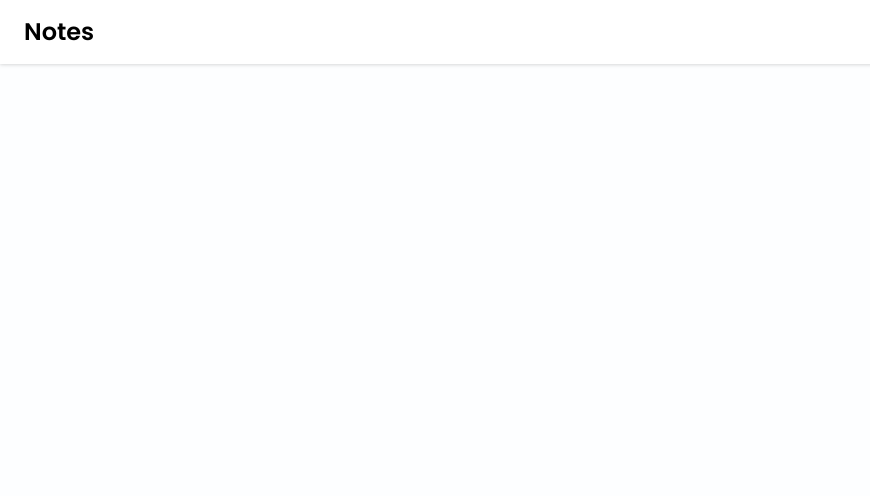
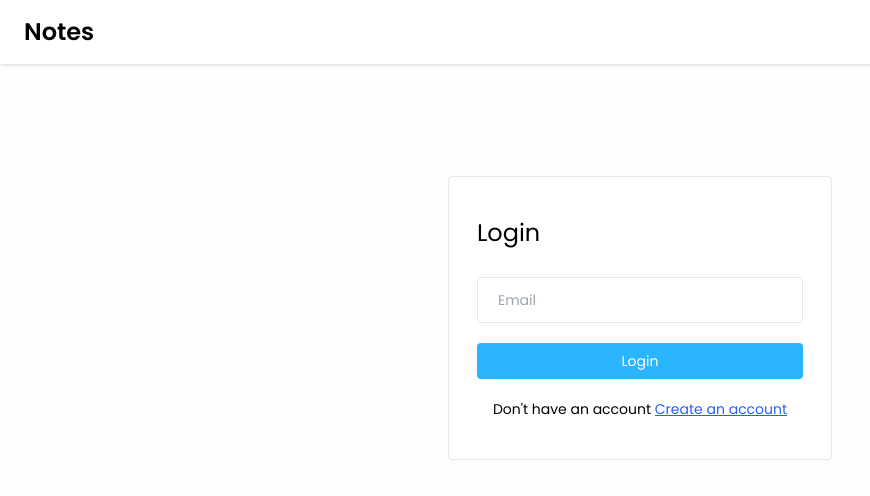
Before and after one commit to Akshansh029/NoteNest-app, a React (Vite) app in the folder client/notes-mern-app/: page /login in a window 1280 px wide. Shown: the top 496 px of the page, without its empty margins (0-870 px from the left). Built offline with nearby package versions, Linux system fonts and the light colour scheme.

Commit message:
Login page created

```diff
--- a/client/notes-mern-app/src/index.css
+++ b/client/notes-mern-app/src/index.css
@@ -16,3 +16,11 @@
 
 @layer components {
 }
+
+.input-box {
+  @apply w-full text-sm bg-transparent border-[1.5px] px-5 py-3 rounded mb-4 outline-none;
+}
+
+.btn-primary {
+  @apply w-full text-sm bg-primary text-white p-2 rounded my-1 hover:bg-blue-600;
+}
--- a/client/notes-mern-app/src/pages/Login/Login.jsx
+++ b/client/notes-mern-app/src/pages/Login/Login.jsx
@@ -1,9 +1,31 @@
+import { Link } from "react-router-dom";
 import Navbar from "../../components/Navbar/Navbar";
 
 const Login = () => {
   return (
     <>
       <Navbar />
+
+      <div className="flex justify-center items-center mt-28">
+        <div className="w-96 border rounded bg-white px-7 py-10">
+          <form onSubmit={() => {}} className="">
+            <h4 className="text-2xl mb-7">Login</h4>
+
+            <input type="text" placeholder="Email" className="input-box" />
+
+            <button type="submit" className="btn-primary">
+              Login
+            </button>
+
+            <p className="text-sm text-center mt-4">
+              Don't have an account{" "}
+              <Link to="/signup" className="text-blue-600 underline">
+                Create an account
+              </Link>
+            </p>
+          </form>
+        </div>
+      </div>
     </>
   );
 };
--- a/client/notes-mern-app/tailwind.config.js
+++ b/client/notes-mern-app/tailwind.config.js
@@ -2,7 +2,12 @@
 export default {
   content: ["./index.html", "./src/**/*.{js,jsx,ts,tsx}"],
   theme: {
-    extend: {},
+    extend: {
+      colors: {
+        primary: "#2BB5FF",
+        seconday: "EF863E",
+      },
+    },
   },
   plugins: [],
 };
```
